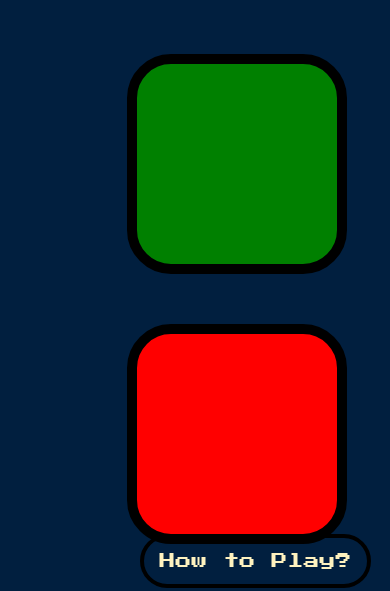
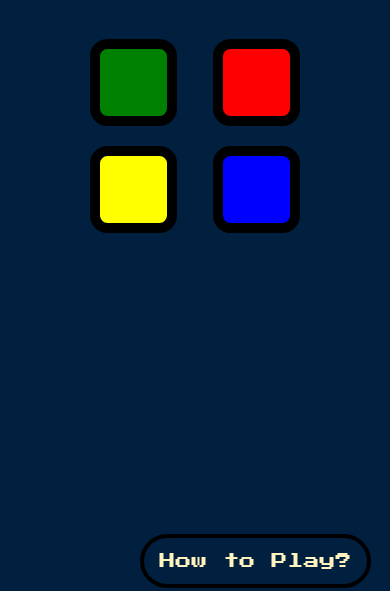
Before and after one commit to ronan-dubuisson/The-Simon-Game, a plain HTML site: page index.html in a window 390 px wide. Shown: the part 214-805 px from the top of the page. Drawn offline with nearby package versions, Linux system fonts and the light colour scheme.

Commit message:
Add files via upload

```diff
--- a/styles.css
+++ b/styles.css
@@ -58,7 +58,7 @@ h1{
 
 .btn{
   width: 200px;
-  height: 200px;
+  aspect-ratio: 1/1;
   border: 10px solid black;
   display: inline-block;
   border-radius: 20%;
@@ -86,3 +86,16 @@ background-color: grey;
 .wrong{
   background-color: red;
 }
+
+@media (max-width: 1127px){
+  .container{
+    width: 90%;
+  }
+  .btn{
+    width: 20%;
+    border: 10px solid black;
+    display: inline-block;
+    border-radius: 20%;
+    margin: 10px;
+  }
+}
```
